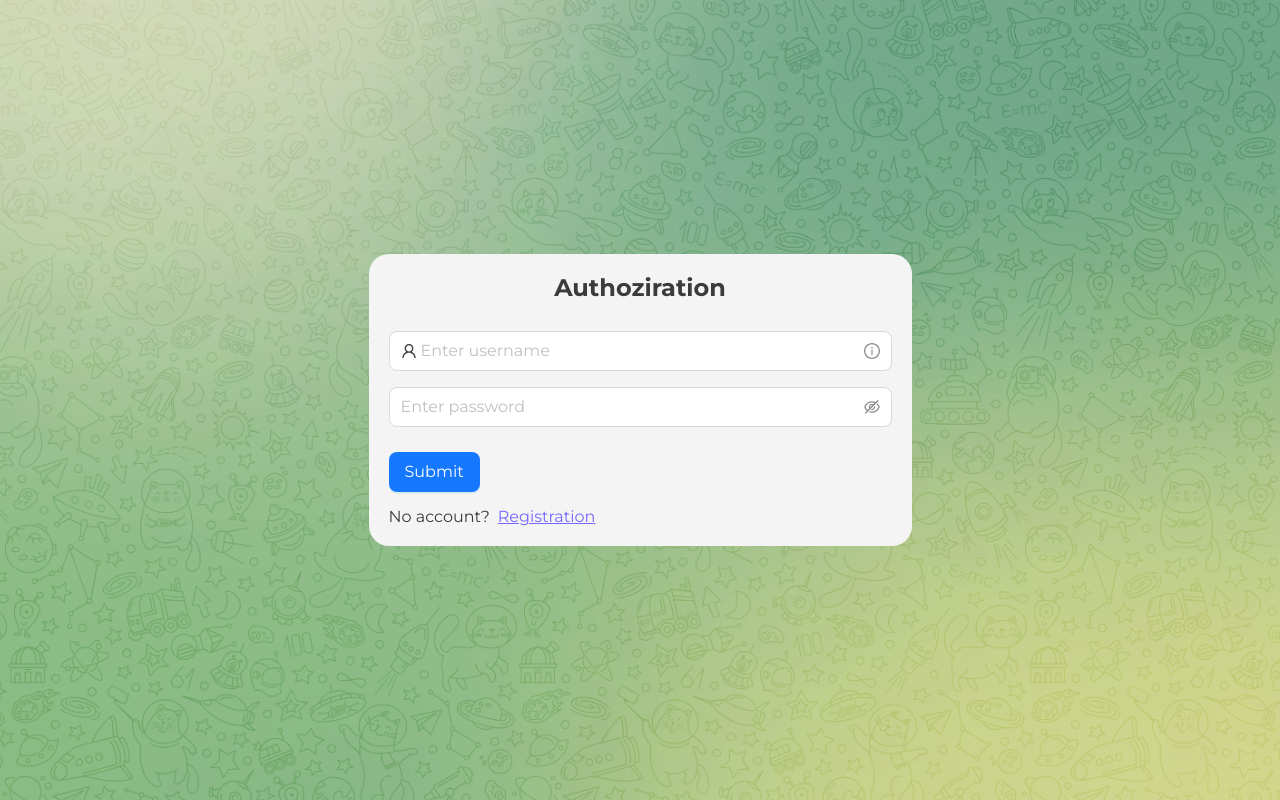
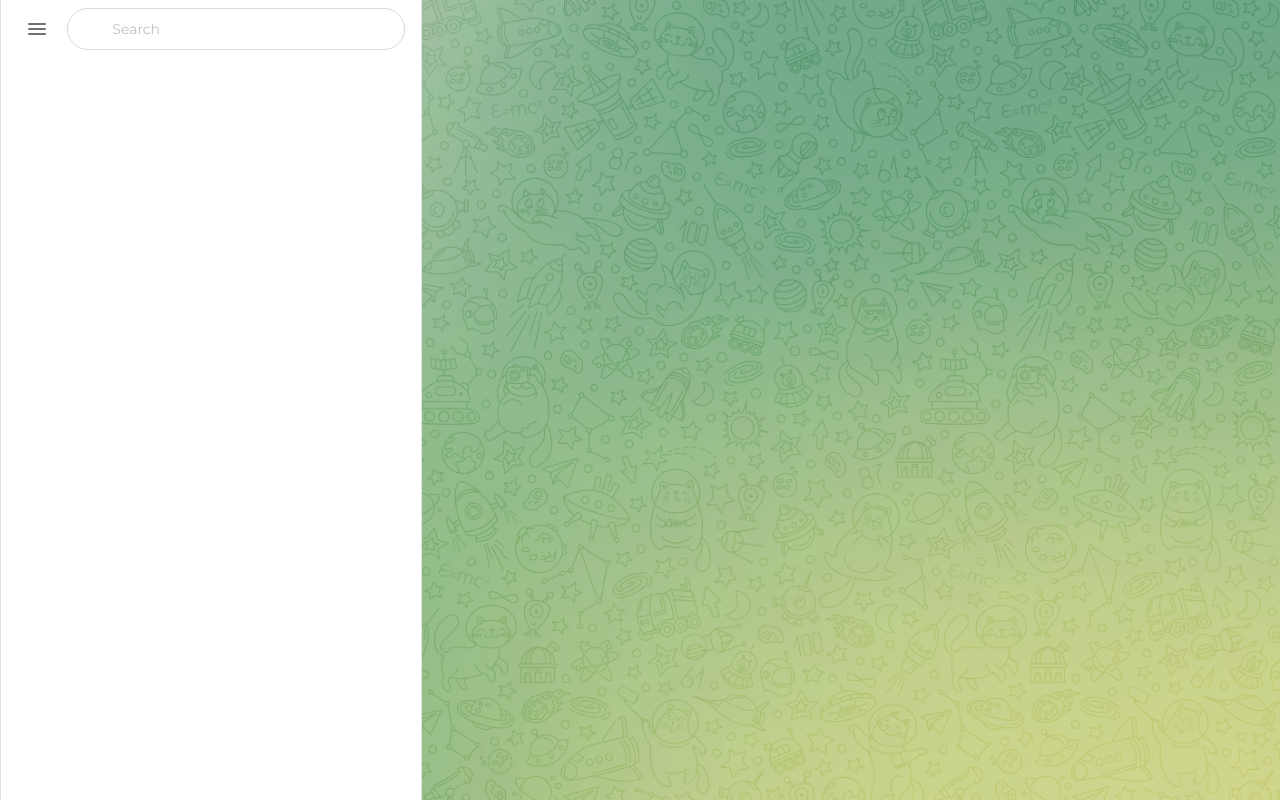
Before and after one commit to 89hikari/telegram_clone_frontend, a React (Vite) app: page / in a window 1280 px wide. Before the commit this address led to /noauth. Built offline with nearby package versions, Linux system fonts and the light colour scheme.

Commit message:
chat view in progress

```diff
--- a/src/index.tsx
+++ b/src/index.tsx
@@ -1,13 +1,14 @@
 import { useState } from 'react'
 import Auth from './pages/auth'
 import { BrowserRouter, Routes, Route } from 'react-router-dom'
+import MainWindow from './pages/main_window'
 
 const App: React.FC = () => {
   return (
     <BrowserRouter>
       <Routes>
         <Route path="/noauth" element={<Auth />} />
-        <Route path="/" element={<Auth />} />
+        <Route path="/" element={<MainWindow />} />
       </Routes>
     </BrowserRouter>
   )
--- /dev/null
+++ b/src/pages/main_window/index.module.scss
@@ -0,0 +1,53 @@
+body {
+
+    &::after,
+    &::before {
+        max-width: 1680px;
+        left: calc(50% - 840px) !important;
+    }
+}
+
+.wrapper {
+    width: 100%;
+    height: 100%;
+    max-width: 1680px;
+    margin: 0 auto;
+    border-left: 1px solid #dfe1e5;
+    border-right: 1px solid #dfe1e5;
+
+    .sidebar {
+        width: 420px;
+        height: 100%;
+        background-color: #fff;
+        border-right: 1px solid #dfe1e5;
+
+        .search {
+            padding: 8px 16px;
+            display: flex;
+            align-items: center;
+            column-gap: 10px;
+            .options_btn {
+                width: 22px;
+                height: 12px;
+                padding: 14px 11px;
+                display: flex;
+                flex-direction: column;
+                justify-content: space-between;
+                border-radius: 50%;
+                cursor: pointer;
+
+                &:hover {
+                    background-color: #f3f3f3;
+                    transition: .2s;
+                }
+
+                span {
+                    width: 100%;
+                    height: 2px;
+                    border-radius: 2px;
+                    background-color: #707070;
+                }
+            }
+        }
+    }
+}
--- /dev/null
+++ b/src/pages/main_window/index.tsx
@@ -0,0 +1,31 @@
+import { Input } from 'antd'
+import styles from './index.module.scss'
+
+const MainWindow: React.FC = () => {
+    return (
+        <section className={styles.wrapper}>
+            <div className={styles.sidebar}>
+                <div className={styles.search}>
+                    <div className={styles.options_btn}>
+                        <span></span>
+                        <span></span>
+                        <span></span>
+                    </div>
+                    <Input
+                        placeholder="Search"
+                        style={{ height: 42, borderRadius: 22, padding: "0 44px" }} />
+                </div>
+                <div className={styles.conversations}>
+                    <div className={styles.conversation}>
+                        <div className={styles.avatar}></div>
+                        <div className={styles.person}>
+                            <div></div>
+                        </div>
+                    </div>
+                </div>
+            </div>
+        </section>
+    )
+}
+
+export default MainWindow
```
